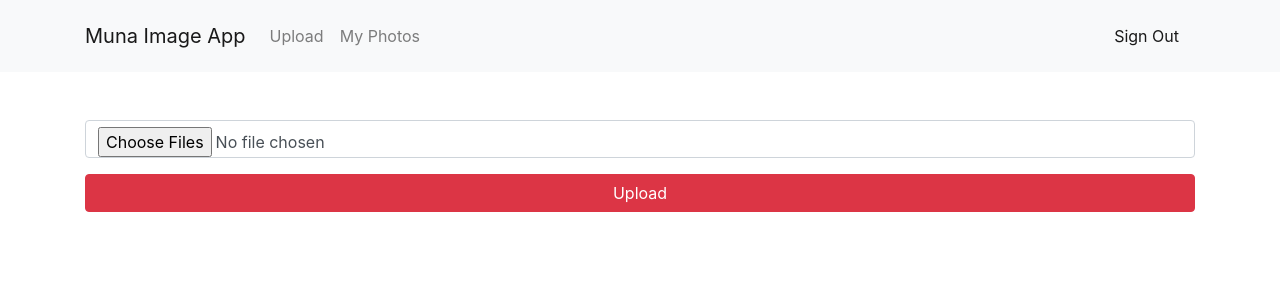
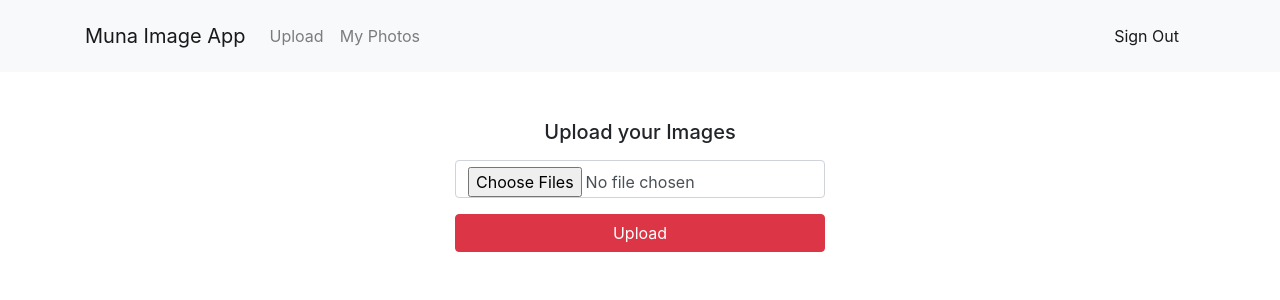
Before and after one commit to MunaLugonvu/HerokuImageApp, a React (Create React App) app: page /upload in a window 1280 px wide. Shown: the top 300 px of the page. Built offline with nearby package versions, Linux system fonts and the light colour scheme.

Commit message:
Add Upload Preview

```diff
--- a/package.json
+++ b/package.json
@@ -9,6 +9,9 @@
     "@testing-library/user-event": "^7.2.1",
     "bootstrap": "^4.4.1",
     "firebase": "^7.14.0",
+    "husky": "^4.2.5",
+    "lint-staged": "^10.2.0",
+    "prettier": "^2.0.5",
     "react": "^16.13.1",
     "react-dom": "^16.13.1",
     "react-dropzone": "^10.2.2",
--- a/src/components/upload.js
+++ b/src/components/upload.js
@@ -40,6 +40,9 @@ export default class Upload extends Component {
           this.setState({ isUploading });
           const progress = Math.round((snapshot.bytesTransferred / snapshot.totalBytes) * 100);
           this.setState({ progress });
+
+
+
         },
         (error) => {
         },
@@ -54,6 +57,7 @@ export default class Upload extends Component {
                   url:url,
                   added:new Date()
               }
+
               firebase.firestore().collection(this.state.user_id).add(image).then(res=>{
                 this.props.history.push("/myphotos");
               });
@@ -61,22 +65,33 @@ export default class Upload extends Component {
             });
         });
     }
-    alert('Upload Successfull!')
+
   }
 
     render() {
+      const previewStyle = {
+        widith: "300px",
+        height: "300px"
+      }
+      const style = {
+        display: 'flex',
+        flexDirection: 'column',
+        alignItems: 'center',
+        justifyContent: 'center'
+      };
         return (
+          <div style={style}>
 
           <div className="mt-5 text-center form-group">
          {this.state.isUploading ? (<Progress percentage={this.state.progress} />) : "" }
 
 
-
+         <h5 className="text-center">Upload your Images</h5>
 
             <form>
                 <div className="form-group multi-preview">
                     {(this.fileArray || []).map(url => (
-                        <img src={url} alt="..." />
+                        <img src={url} alt="..." style={previewStyle} />
                     ))}
                 </div>
 
@@ -89,6 +104,7 @@ export default class Upload extends Component {
 
             </div>
 
+            </div>
 
         )
     }
```
Also changed, not shown: 1 other file (tests, documents, lock files or other folders).
